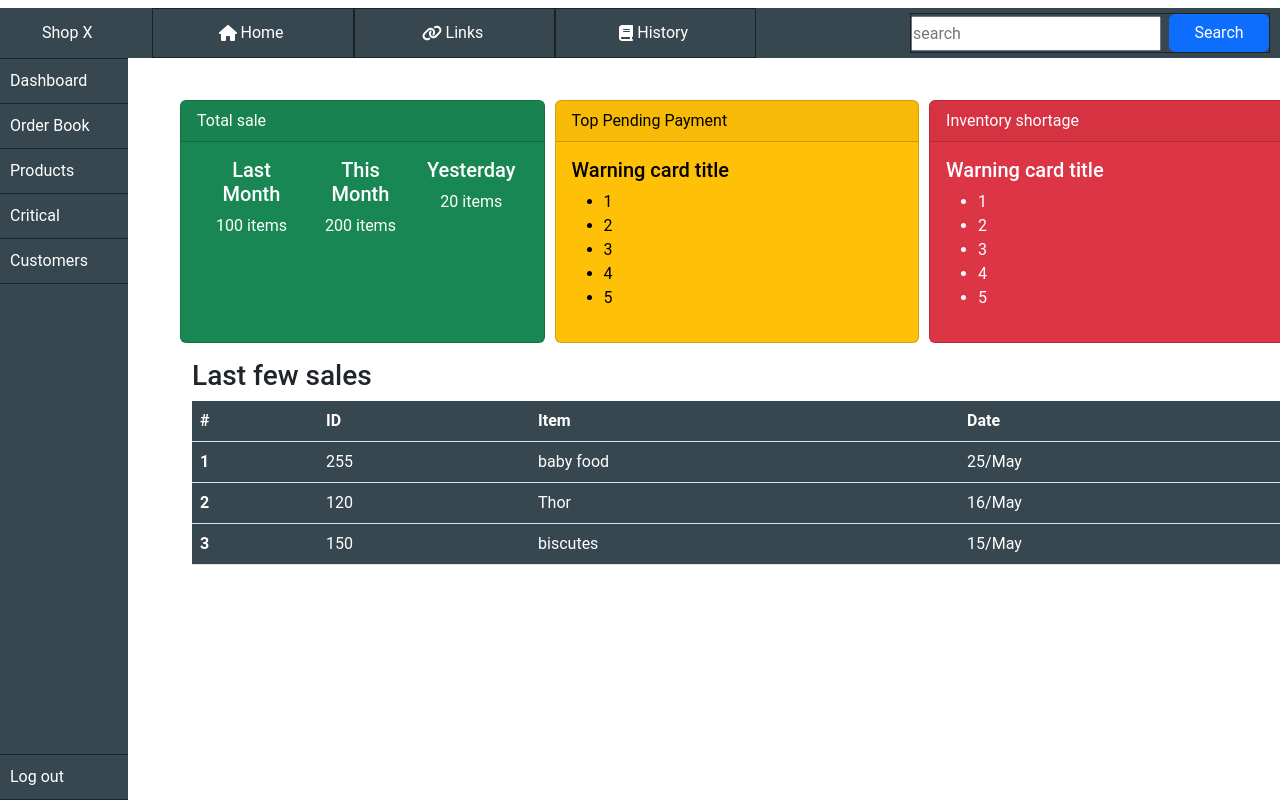
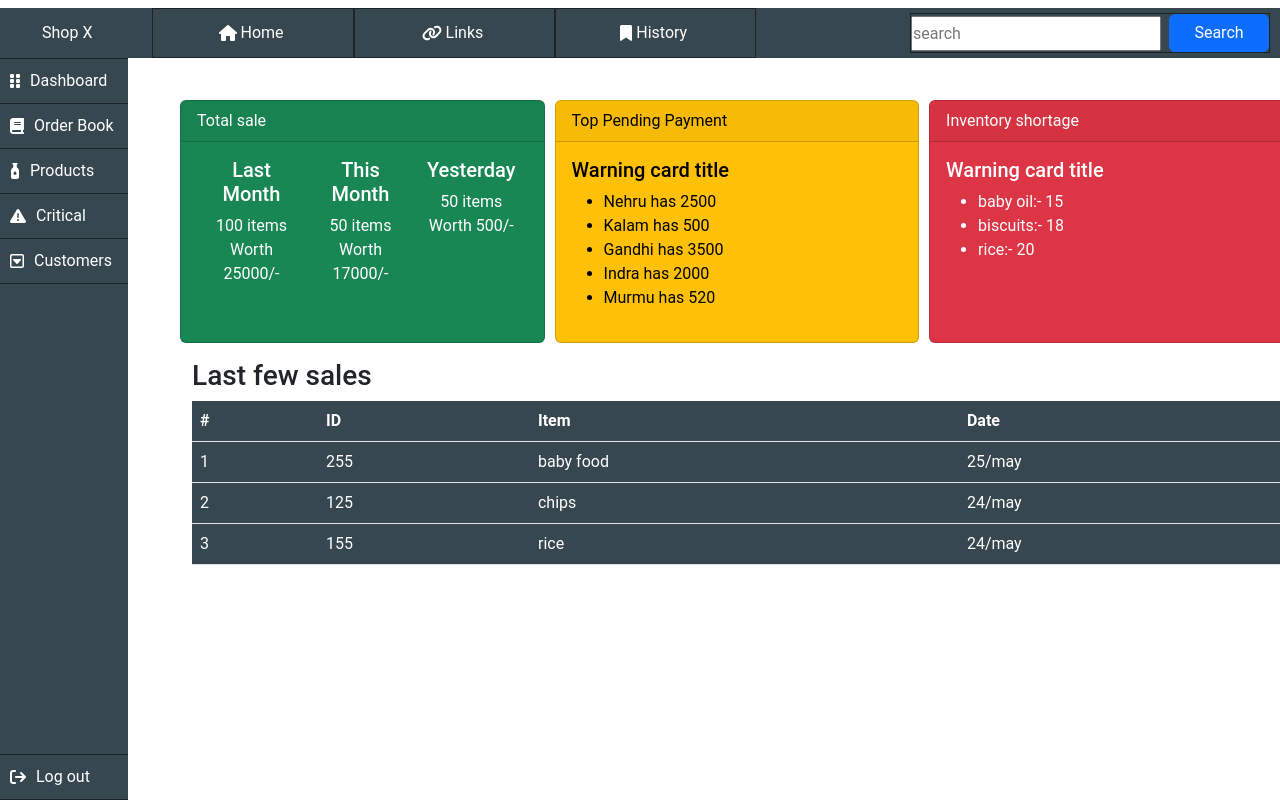
Before and after one commit to sonukuldeep/inventory, a React (Create React App) app: page / in a window 1280 px wide. Shown: the top 800 px of the page. Built offline with nearby package versions, Linux system fonts and the light colour scheme; a web font is replaced by a local one.

Commit message:
dashboard optimaization

```diff
--- a/src/Components/Critical.jsx
+++ b/src/Components/Critical.jsx
@@ -9,7 +9,7 @@ const Critical = () => {
 
     return (
         <div className='container' style={{...style,'display': trigger.critical ? 'block': 'none'}}>
-            <table className="table">
+            <table className="table table-striped">
                 <thead>
                     <tr>
                         <th scope="col">#</th>
--- a/src/Components/Customers.jsx
+++ b/src/Components/Customers.jsx
@@ -98,7 +98,7 @@ const Customers = () => {
                 <button type="submit" className='btn btn-success'>Save</button>
                 <button type="button" className='btn btn-warning mx-2' onClick={()=>{closeCustomerForm()}}>Cancel</button>
             </form>
-            <table className="table">
+            <table className="table table-striped">
                 <thead>
                     <tr>
                         <th scope="col">Serial</th>
--- a/src/Components/Dashboard.jsx
+++ b/src/Components/Dashboard.jsx
@@ -1,26 +1,21 @@
 import React from 'react'
-import { useState, useEffect,useContext } from 'react'
+import { useContext } from 'react'
 import DataContext from '../Context/DataContext'
 
-const getDataFromDatabase = { 1: 100, 2: 200, 3: 20 }
+
 const Dashboard = () => {
+    const customers = useContext(DataContext).customerData
+    const products = useContext(DataContext).products
+    const trigger = useContext(DataContext).trigger
+    const sales = useContext(DataContext).sales
+    const history = useContext(DataContext).history
 
-    const trigger = useContext(DataContext).trigger
-    //css
-    const [style, setStyle] = useState({ 'display': 'grid', 'gridTemplateColumns': '1fr 1fr 1fr', 'width': '87%', 'marginLeft': '180px', 'marginTop': '50px', 'gap': '10px' })
+    const style = { 'display': 'grid', 'gridTemplateColumns': '1fr 1fr 1fr', 'width': '87%', 'marginLeft': '180px', 'marginTop': '50px', 'gap': '10px' }
 
-    useEffect(() => {
-        let display;
-        if (trigger.dashboard === true)
-        display = 'grid'
-        else
-        display = 'none'
-        setStyle({ ...style, 'display': display})
-    }, [trigger.dashboard])
 
     return (
         <>
-            <div style={style}>
+            <div style={{...style, 'display': (trigger.dashboard) ? 'grid' : 'none'}}>
                 <div className="card text-bg-success mb-3" >
                     <div className="card-header">Total sale</div>
                     <div className="container text-center">
@@ -28,17 +23,17 @@ const Dashboard = () => {
 
                             <div className="col">
                                 <h5 className="card-title">Last Month</h5>
-                                <p className="card-text">{getDataFromDatabase[1]} items</p>
+                                <p className="card-text">{sales.lastMonth.noOfItems} items Worth {sales.lastMonth.worth}/-</p>
 
                             </div>
                             <div className="col">
                                 <h5 className="card-title">This Month</h5>
-                                <p className="card-text">{getDataFromDatabase[2]} items</p>
+                                <p className="card-text">{sales.thisMonth.noOfItems} items Worth {sales.thisMonth.worth}/-</p>
 
                             </div>
                             <div className="col">
                                 <h5 className="card-title">Yesterday</h5>
-                                <p className="card-text">{getDataFromDatabase[3]} items</p>
+                                <p className="card-text">{sales.today.noOfItems} items Worth {sales.today.worth}/-</p>
 
                             </div>
                         </div>
@@ -49,11 +44,8 @@ const Dashboard = () => {
                     <div className="card-body">
                         <h5 className="card-title">Warning card title</h5>
                         <ul>
-                            <li className="card-text">1</li>
-                            <li className="card-text">2</li>
-                            <li className="card-text">3</li>
-                            <li className="card-text">4</li>
-                            <li className="card-text">5</li>
+                            {customers.map((customer,index)=>{return (<li key={index} className="card-text">{customer.name} has {customer.due}</li>)})}
+
                         </ul>
                     </div>
                 </div>
@@ -62,11 +54,8 @@ const Dashboard = () => {
                     <div className="card-body">
                         <h5 className="card-title">Warning card title</h5>
                         <ul>
-                            <li className="card-text">1</li>
-                            <li className="card-text">2</li>
-                            <li className="card-text">3</li>
-                            <li className="card-text">4</li>
-                            <li className="card-text">5</li>
+                            {products.map((product,index)=>{return (<li key={index} className="card-text">{product.name}:- {product.number}</li>)})}
+
                         </ul>
                     </div>
                 </div>
@@ -85,24 +74,7 @@ const Dashboard = () => {
                         </tr>
                     </thead>
                     <tbody>
-                        <tr>
-                            <th scope="row">1</th>
-                            <td>255</td>
-                            <td>baby food</td>
-                            <td>25/May</td>
-                        </tr>
-                        <tr>
-                            <th scope="row">2</th>
-                            <td>120</td>
-                            <td>Thor</td>
-                            <td>16/May</td>
-                        </tr>
-                        <tr>
-                            <th scope="row">3</th>
-                            <td>150</td>
-                            <td>biscutes</td>
-                            <td>15/May</td>
-                        </tr>
+                        {history.map((item,index)=>{ return (<tr key={index}><td>{index+1}</td><td>{item.id}</td><td>{item.item}</td><td>{item.date}</td></tr>)})}
                     </tbody>
                 </table>
             </div>
--- a/src/Components/Navbar.css
+++ b/src/Components/Navbar.css
@@ -61,7 +61,7 @@
 }
 
 .navbar .list-head .more div:hover {
-    /* background-color: var(--color-fg-color); */
+    background-color: var(--color-fg-color);
     color: skyblue;
 }
 
--- a/src/Components/Navbar.jsx
+++ b/src/Components/Navbar.jsx
@@ -1,8 +1,7 @@
 import './Navbar.css';
 import React from 'react'
 import { FontAwesomeIcon } from '@fortawesome/react-fontawesome'
-import { faHouse, faLink, faBook } from '@fortawesome/free-solid-svg-icons'
-import { faSquareCaretDown } from '@fortawesome/free-regular-svg-icons'
+import { faHouse, faLink, faBookmark } from '@fortawesome/free-solid-svg-icons'
 
 const Navbar = () => {
   return (
@@ -14,7 +13,7 @@ const Navbar = () => {
             <div className="more">
                 <div><FontAwesomeIcon icon={faHouse}/> <span className='px-1'>Home</span></div>
                 <div><FontAwesomeIcon icon={faLink}/> <span className='px-1'>Links</span></div>
-                <div><FontAwesomeIcon icon={faBook} /> <span className='px-1'>History</span></div>
+                <div><FontAwesomeIcon icon={faBookmark} /> <span className='px-1'>History</span></div>
             </div>
           </li>
           <li><div className="search">
--- a/src/Components/Sidebar.css
+++ b/src/Components/Sidebar.css
@@ -33,6 +33,7 @@
 	border-bottom: 1px solid rgba(0, 0, 0, 0.5);
 	cursor: pointer;
 	color: #fff;
+	display: flex;
 }
 
 .sidebar .list-head li:first-child {
@@ -43,7 +44,7 @@
 	background-color: var(--color-fg-color);
 
 }
-.sidebar .list-head li:hover a{
+.sidebar .list-head li:hover, .sidebar .list-head li:hover a{
 	color: skyblue;
 
 }
@@ -57,9 +58,10 @@
 .sidebar .list-head li a {
 	text-decoration: none;
 	color: #fff;
-	display: block;
+	display: inline-block;
 	width: 100%;
 	height: 100%;
 	padding: 10px 10px;
 	transition: color 0.3s;
+
 }
--- a/src/Components/Sidebar.jsx
+++ b/src/Components/Sidebar.jsx
@@ -1,36 +1,26 @@
 import './Sidebar.css'
-import React, { useContext } from 'react'
+import React from 'react'
 import { FontAwesomeIcon } from '@fortawesome/react-fontawesome'
-import { faGauge, faFolderOpen, faGripVertical, faPerson, faArrowRightFromBracket } from '@fortawesome/free-solid-svg-icons'
+import { faBook, faGripVertical, faArrowRightFromBracket, faTriangleExclamation, faBottleDroplet } from '@fortawesome/free-solid-svg-icons'
 import { faSquareCaretDown } from '@fortawesome/free-regular-svg-icons'
-import DataContext from '../Context/DataContext'
 import { Link } from 'react-router-dom'
 
 
 const Sidebar = () => {
-    const initialState = useContext(DataContext).initialState
-    const setTrigger = useContext(DataContext).setTrigger
-
-
-    const triggerBtn = (btn) => {
-        setTrigger({ ...initialState, ...btn })
-        // console.log(data)
-    }
 
     return (
         <>
             <div className="sidebar">
                 <ul className="list-head" style={{ userSelect: 'none' }}>
-                    <li><Link to="/">Dashboard</Link></li>
-                    <li><Link to="/billing">Order Book</Link></li>
-                    <li><Link to="/products">Products</Link></li>
-                    <li><Link to="/critical">Critical</Link></li>
-                    <li><Link to="/customers">Customers</Link></li>
-                    <li><Link to="/logout">Log out</Link></li>
+                    <li><FontAwesomeIcon style={{paddingLeft: '10px', 'alignSelf': 'center'}} icon={faGripVertical}/><Link to="/">Dashboard</Link></li>
+                    <li><FontAwesomeIcon style={{paddingLeft: '10px', 'alignSelf': 'center'}} icon={faBook}/><Link to="/billing">Order Book</Link></li>
+                    <li><FontAwesomeIcon style={{paddingLeft: '10px', 'alignSelf': 'center'}} icon={faBottleDroplet}/><Link to="/products">Products</Link></li>
+                    <li><FontAwesomeIcon style={{paddingLeft: '10px', 'alignSelf': 'center'}} icon={faTriangleExclamation}/><Link to="/critical">Critical</Link></li>
+                    <li><FontAwesomeIcon style={{paddingLeft: '10px', 'alignSelf': 'center'}} icon={faSquareCaretDown}/><Link to="/customers">Customers</Link></li>
+                    <li><FontAwesomeIcon style={{paddingLeft: '10px', 'alignSelf': 'center'}} icon={faArrowRightFromBracket}/><Link to="/logout">Log out</Link></li>
                     {/* <li>Log out</li> */}
                 </ul>
             </div>
-            {/* <p style={{marginLeft:'200px'}}>hello</p> */}
         </>
     )
 }
--- a/src/Context/DataState.jsx
+++ b/src/Context/DataState.jsx
@@ -7,9 +7,9 @@ const DataState = (props) => {
     const navbarInitialState = { 'home': false, 'links': false, 'history': false, 'dashboard': false, 'orderBook': true, 'products': true, 'critical': true, 'customers': true }
     const [btnTrigger, setBtnTrigger] = useState({ ...navbarInitialState, 'dashboard': true })
     const [products, setProducts] = useState(
-        [{ 'id': 1, 'number': 15, 'name': 'baby oil', 'hsn': 1504, 'price': '50','rate':5, 'description': '50 ml bottle', 'sold': '5' },
-        { 'id': 2, 'number': 18, 'name': 'biscuits', 'hsn': 19059040,'price': '20','rate': 18,'description': '20 gm pkt', 'sold': '10' },
-        { 'id': 3, 'number': 20, 'name': 'rice', 'hsn': 1006,'price': '120','rate': 5, 'description': '25 kg bag', 'sold': '5' }])
+        [{ 'id': 1, 'number': 15, 'name': 'baby oil', 'hsn': 1504, 'price': '50', 'rate': 5, 'description': '50 ml bottle', 'sold': '5' },
+        { 'id': 2, 'number': 18, 'name': 'biscuits', 'hsn': 19059040, 'price': '20', 'rate': 18, 'description': '20 gm pkt', 'sold': '10' },
+        { 'id': 3, 'number': 20, 'name': 'rice', 'hsn': 1006, 'price': '120', 'rate': 5, 'description': '25 kg bag', 'sold': '5' }])
 
     const [customerData, setCustomerData] = useState(
         [{ 'id': 1, 'name': 'Nehru', 'due': 2500.00, 'phone': 'xxxx', 'lastPurchaseDate': '25/08/22' },
@@ -19,10 +19,24 @@ const DataState = (props) => {
         { 'id': 5, 'name': 'Murmu', 'due': 520.00, 'phone': 'xxxx', 'lastPurchaseDate': '23/08/22' }
         ])
 
+    const [sales, setSales] = useState(
+        {
+            "lastMonth": { "noOfItems": "100", "worth": "25000" },
+            "thisMonth": { "noOfItems": "50", "worth": "17000" },
+            "yestarday": { "noOfItems": "10", "worth": "900" },
+            "today": { "noOfItems": "50", "worth": "500" }
+        })
+
+        const [history, setHistory] = useState([
+            {'id': 255,'item':'baby food','date': '25/may'},
+            {'id': 125,'item':'chips','date': '24/may'},
+            {'id': 155,'item':'rice','date': '24/may'}
+    ])
+
 
 
     return (
-        <DataContext.Provider value={{ 'initialState': navbarInitialState, 'trigger': btnTrigger, 'setTrigger': setBtnTrigger, products, setProducts, customerData, setCustomerData }}>
+        <DataContext.Provider value={{ 'initialState': navbarInitialState, 'trigger': btnTrigger, 'setTrigger': setBtnTrigger, 'products': products, 'setProducts': setProducts, 'customerData': customerData, 'setCustomerData': setCustomerData, 'sales': sales, 'setSales': setSales, 'history': history, 'setHistory': setHistory }}>
             {props.children}
         </DataContext.Provider>
     )
```
